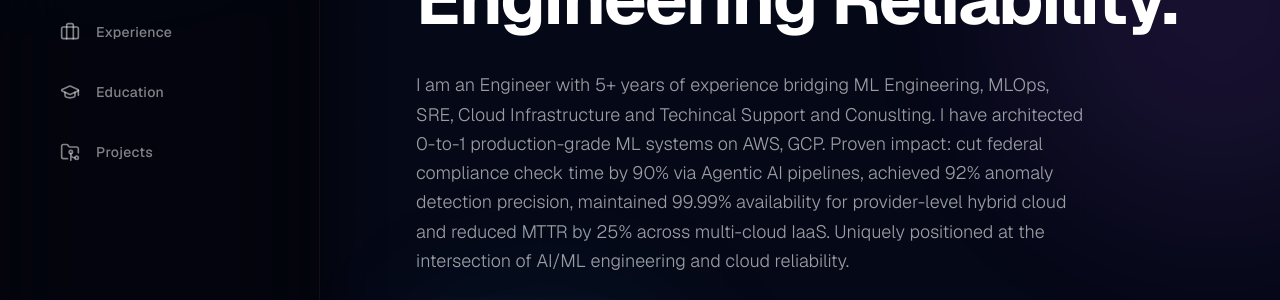
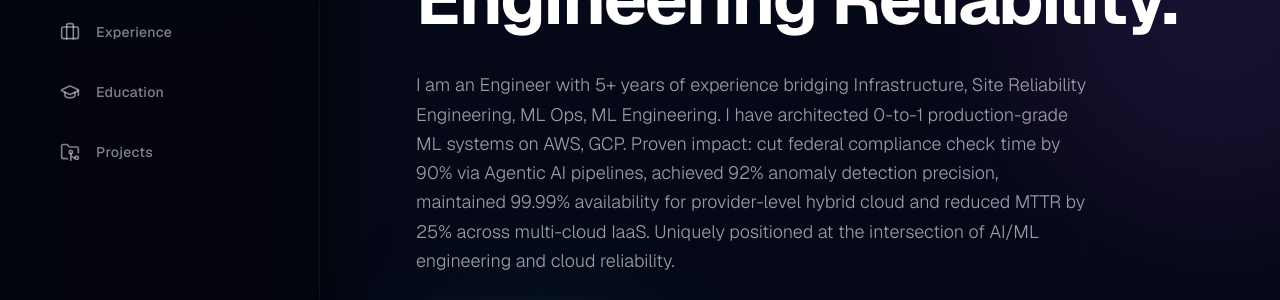
Before and after one commit to deeksha-2825/portfolio-deeksha, a Next.js app in the folder frontend/: page / in a window 1280 px wide. Shown: the part 330-630 px from the top of the page. Built offline with nearby package versions, Linux system fonts and the light colour scheme; no server answers.

Commit message:
Update page.tsx

```diff
--- a/frontend/app/page.tsx
+++ b/frontend/app/page.tsx
@@ -5,11 +5,11 @@ import { Home as HomeIcon, Briefcase, GraduationCap, FolderGit2, ExternalLink, M
 import ChatBot from "./components/ChatBot";
 
 const summary =
-  "I am an Engineer with 5+ years of experience bridging ML Engineering, MLOps, SRE, Cloud Infrastructure and Techincal Support and Conuslting. I have architected 0-to-1 production-grade ML systems on AWS, GCP. Proven impact: cut federal compliance check time by 90% via Agentic AI pipelines, achieved 92% anomaly detection precision, maintained 99.99% availability for provider-level hybrid cloud and reduced MTTR by 25% across multi-cloud IaaS. Uniquely positioned at the intersection of AI/ML engineering and cloud reliability.";
+  "I am an Engineer with 5+ years of experience bridging Infrastructure, Site Reliability Engineering, ML Ops, ML Engineering. I have architected 0-to-1 production-grade ML systems on AWS, GCP. Proven impact: cut federal compliance check time by 90% via Agentic AI pipelines, achieved 92% anomaly detection precision, maintained 99.99% availability for provider-level hybrid cloud and reduced MTTR by 25% across multi-cloud IaaS. Uniquely positioned at the intersection of AI/ML engineering and cloud reliability.";
 
 const experience = [
   {
-    role: "Founding Engineer",
+    role: "Infrastructure Engineer",
     company: "Eleftheria Capital, Atlanta, GA",
     companyUrl: "https://elefcap.com",
     duration: "Jan 2026 - Present",
```
